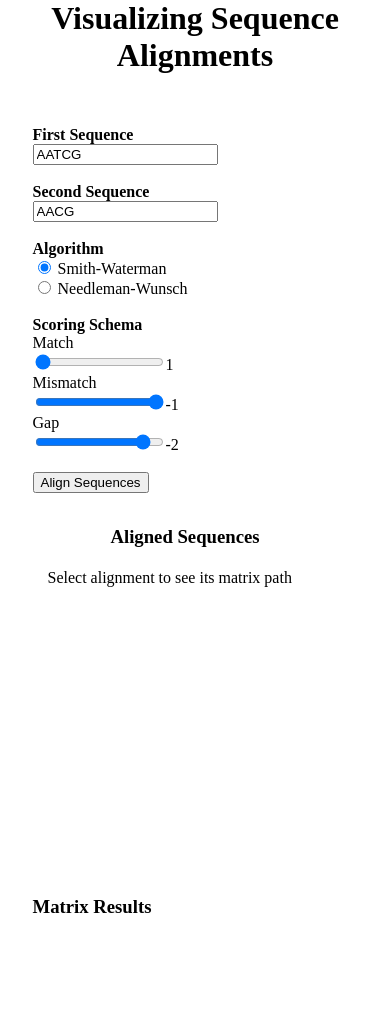
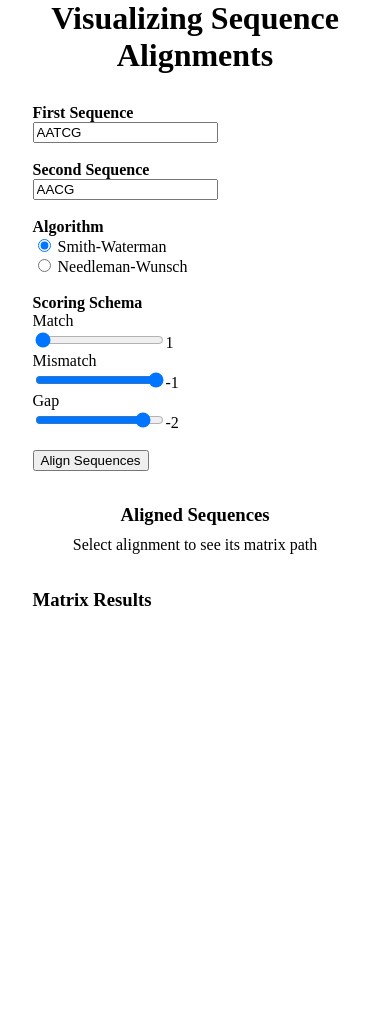
Before and after one commit to tylerhill90/portfolio-website, a Flask app: page /alignment-algorithms in a window 390 px wide. Shown: the part 21-1032 px from the top of the page. After the commit the page ends 627 px from the top, so only its background shows below. Run offline with Flask 2, Linux system fonts and the light colour scheme.

Commit message:
fixed responsive design issues and other design issues with align_seqs page

```diff
--- a/assets/css/align-algs.css
+++ b/assets/css/align-algs.css
@@ -1,7 +1,7 @@
 .container {
     display: grid;
     grid-template-columns: 230px 325px;
-    grid-template-rows: 380px 1fr;
+    grid-template-rows: 380px 1fr 1fr;
     grid-gap: 20px;
     grid-template-areas:
         "input-form alignments"
@@ -14,12 +14,13 @@
 
 h1 {
     text-align: center;
+    margin-bottom: 0px;
 }
 
 h3 {
     text-align: center;
     margin-top: 0px;
-    margin-bottom: 5px;
+    margin-bottom: 10px;
 }
 
 .matrix h3 {
@@ -34,11 +35,17 @@
 
 .alignments {
     grid-area: alignments;
-    padding-left: 15px;
-    clear: left;
-    float: left;
-    max-height: 350px;
-    max-width: 275px;
+}
+
+.alignments p {
+    text-align: center;
+    margin-top: 0px;
+    margin-bottom: 15px;
+}
+
+.results_window {
+    max-height: 300px;
+    max-width: 300px;
     overflow-y: scroll;
     vertical-align: top;
 }
@@ -48,10 +55,6 @@
     padding: 5px;
     font-size: 20px;
     text-align: center;
-}
-
-.alignments p {
-    vertical-align: bottom;
 }
 
 .selectable {
@@ -69,6 +72,7 @@
 
 .matrix {
     grid-area: matrix;
+    padding-right: 30px;
 }
 
 .matrix-container {
@@ -96,11 +100,11 @@
 }
 
 @supports (display: grid) {
-    @media only screen and (max-width:560px) {
+    @media only screen and (max-width:600px) {
         .container {
             display: grid;
             grid-template-columns: 325px;
-            grid-template-rows: 380px 350px 1fr;
+            grid-template-rows: 380px auto 1fr 1fr;
             grid-gap: 20px;
             grid-template-areas:
                 "input-form"
--- a/templates/seq-align.html
+++ b/templates/seq-align.html
@@ -55,12 +55,15 @@
 
         <div class="alignments">
             <h3>Aligned Sequences</h3>
-            <table class="results">
-                <tbody id="alignments">
+            <p>Select alignment to see its matrix path</p>
 
-                </tbody>
-            </table>
-            <p>Select alignment to see its matrix path</p>
+            <div class="results_window">
+                <table class="results">
+                    <tbody id="alignments">
+
+                    </tbody>
+                </table>
+            </div>
         </div>
 
         <div class="matrix">
@@ -68,9 +71,7 @@
             <div class="matrix-container" id="matrix-container"></div>
         </div>
 
-        <div class="algo-explanations">
-
-        </div>
+        <div class="algo-explanations"></div>
 
     </div>
 
```
Also changed, not shown: templates/index.html (+3 -6 lines), 1 other file.
